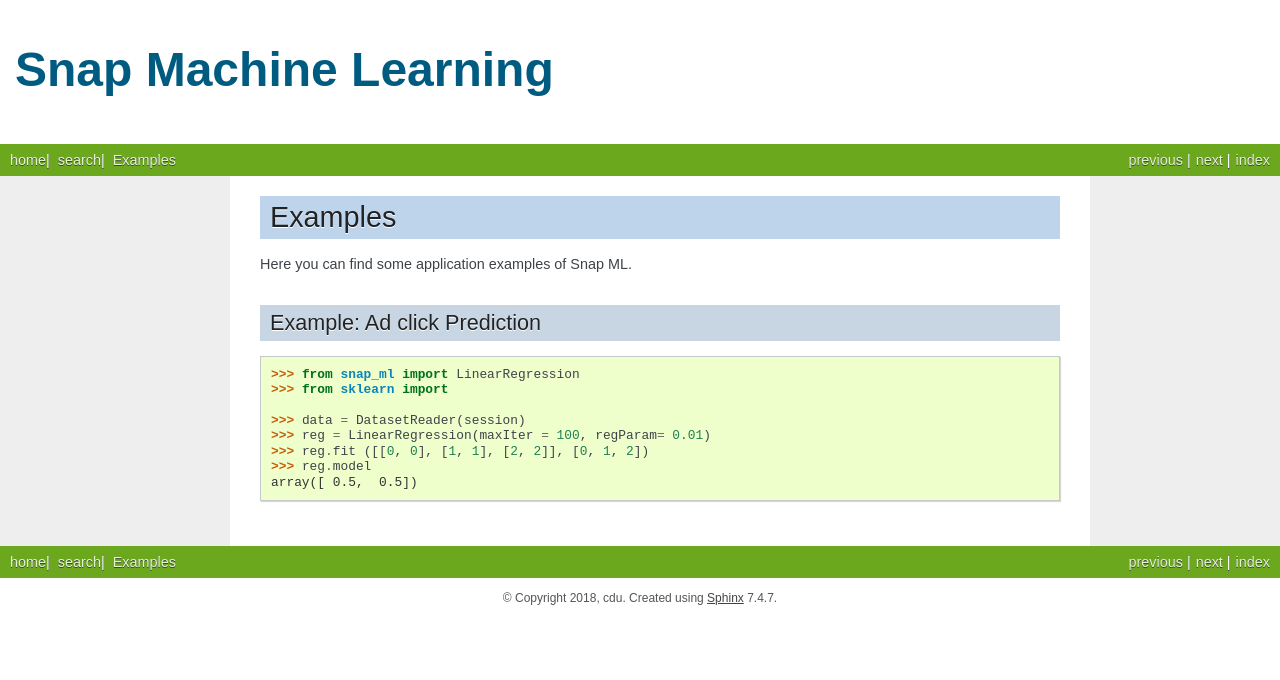
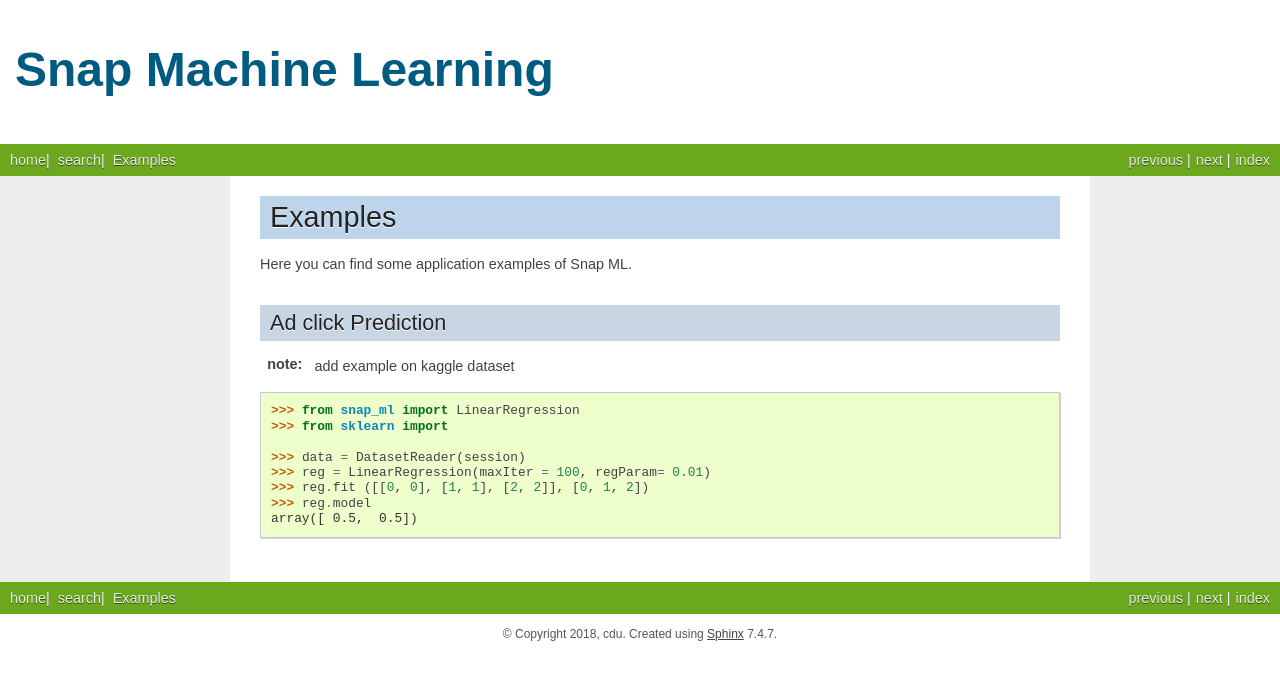
Before and after one commit to ibmsoe/snap-ml-doc, a Sphinx documentation site: the page built from source/examples.rst, in a window 1280 px wide. Shown: the top 680 px of the page. Built offline with Sphinx 7.4.7, drawn with Linux system fonts in a browser that asks for light colours; formulas are drawn with MathJax 3.

Commit message:
small updates

```diff
--- a/source/examples.rst
+++ b/source/examples.rst
@@ -9,8 +9,10 @@ Here you can find some application examples of Snap ML.
 
 .. _adclickExample:
 
-Example: Ad click Prediction
+Ad click Prediction
 ----------------------------------
+
+:note: add example on kaggle dataset
 
 .. code-block:: python
 
```
Also changed, not shown: README.md (+1 -2 lines).
